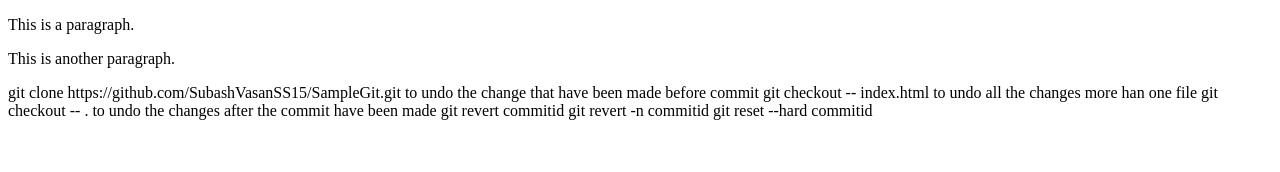
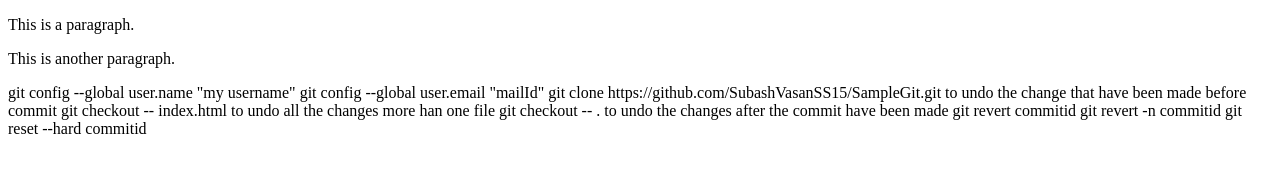
Before and after one commit to SubashVasanSS15/cloudLab, a plain HTML site: page index.html in a window 1280 px wide. Drawn offline with Linux system fonts and the light colour scheme.

Commit message:
finalcommit

```diff
--- a/index.html
+++ b/index.html
@@ -4,6 +4,9 @@
 
 <p>This is a paragraph.</p>
 <p>This is another paragraph.</p>
+
+git config --global user.name "my username"
+git config --global user.email "mailId"
 
 git clone https://github.com/SubashVasanSS15/SampleGit.git
 
```
Also changed, not shown: cloud.txt.
